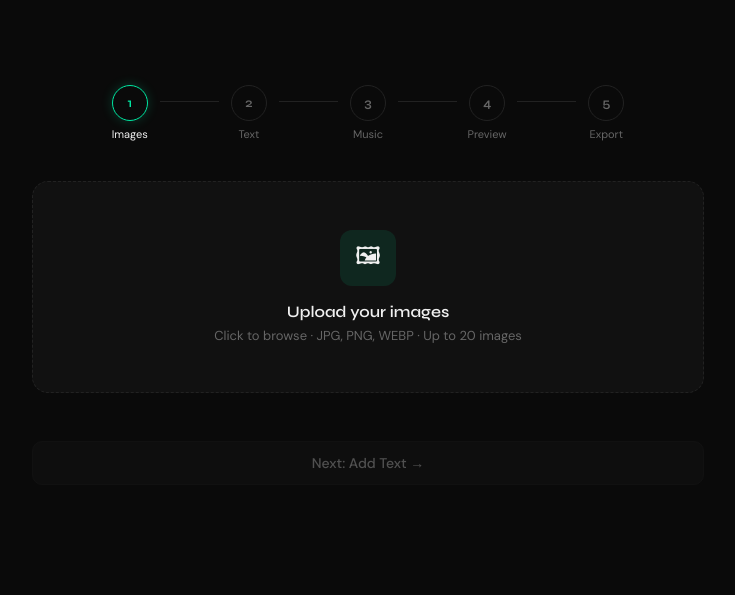
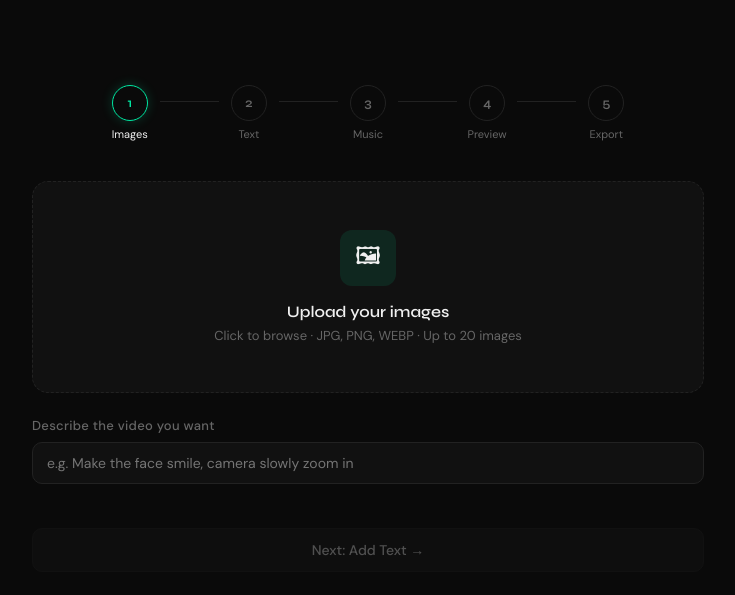
Before and after one commit to Rex-0431/Repository-name-pixelreel-Visibility-Public, a website: page index.html in a window 1280 px wide. Shown: the part 545-1140 px from the top of the page, without its empty margins (272-1007 px from the left). Before the commit the page ends 1094 px from the top, so only its background shows below. Drawn offline with Linux system fonts and the light colour scheme.

Commit message:
Update index.html

```diff
--- a/index.html
+++ b/index.html
@@ -766,6 +766,10 @@
       <p>Click to browse · JPG, PNG, WEBP · Up to 20 images</p>
     </div>
     <input type="file" id="fileInput" multiple accept="image/*" style="display:none" onchange="handleFiles(this.files)">
+    <div class="field">
+  <label>Describe the video you want</label>
+  <input type="text" id="promptInput" placeholder="e.g. Make the face smile, camera slowly zoom in">
+</div>
     <div class="image-grid" id="imageGrid"></div>
     <div class="img-counter" id="imgCounter" style="display:none">
       <span id="imgCount">0</span> images added
```
